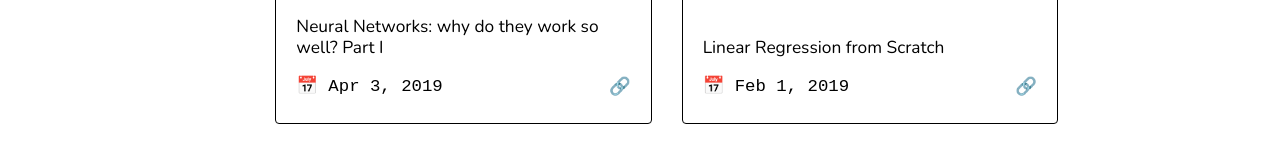
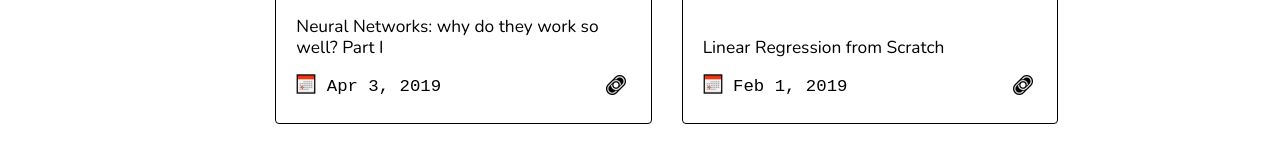
Before and after one commit to znields/znields.com, a React (Create React App) app: page / in a window 1280 px wide. Shown: the part 2857-3017 px from the top of the page. Built offline with nearby package versions, Linux system fonts and the light colour scheme.

Commit message:
Added Link

```diff
--- a/src/components/Paper.jsx
+++ b/src/components/Paper.jsx
@@ -1,5 +1,8 @@
-import { Card } from 'react-bootstrap';
+import { Card, Col } from 'react-bootstrap';
 import React from 'react';
+import Emoji from './Emoji';
+import calendar from '../assets/calendar.png';
+import link_ from '../assets/link.png';
 
 const style = {
   link: {
@@ -40,11 +43,13 @@ function Paper(props) {
       <Card.Body>
         <Card.Title style={style.title}><span style={{ alignSelf: 'flex-end' }}>{title}</span></Card.Title>
         <span style={style.date}>
-          {'📅 '}
+          <Emoji src={calendar} style={{ width: '15pt', height: '15pt', marginBottom: '5px' }} />
+          &nbsp;
           {date}
         </span>
         <a href={link} target="_blank" rel="noopener noreferrer" style={style.link}>
-          {'🔗'}
+          <Emoji src={link_} style={{ width: '15pt', height: '15pt', marginBottom: '5px' }} />
+          &nbsp;
         </a>
       </Card.Body>
     </Card>
```
Also changed, not shown: src/assets/link.png (added).
